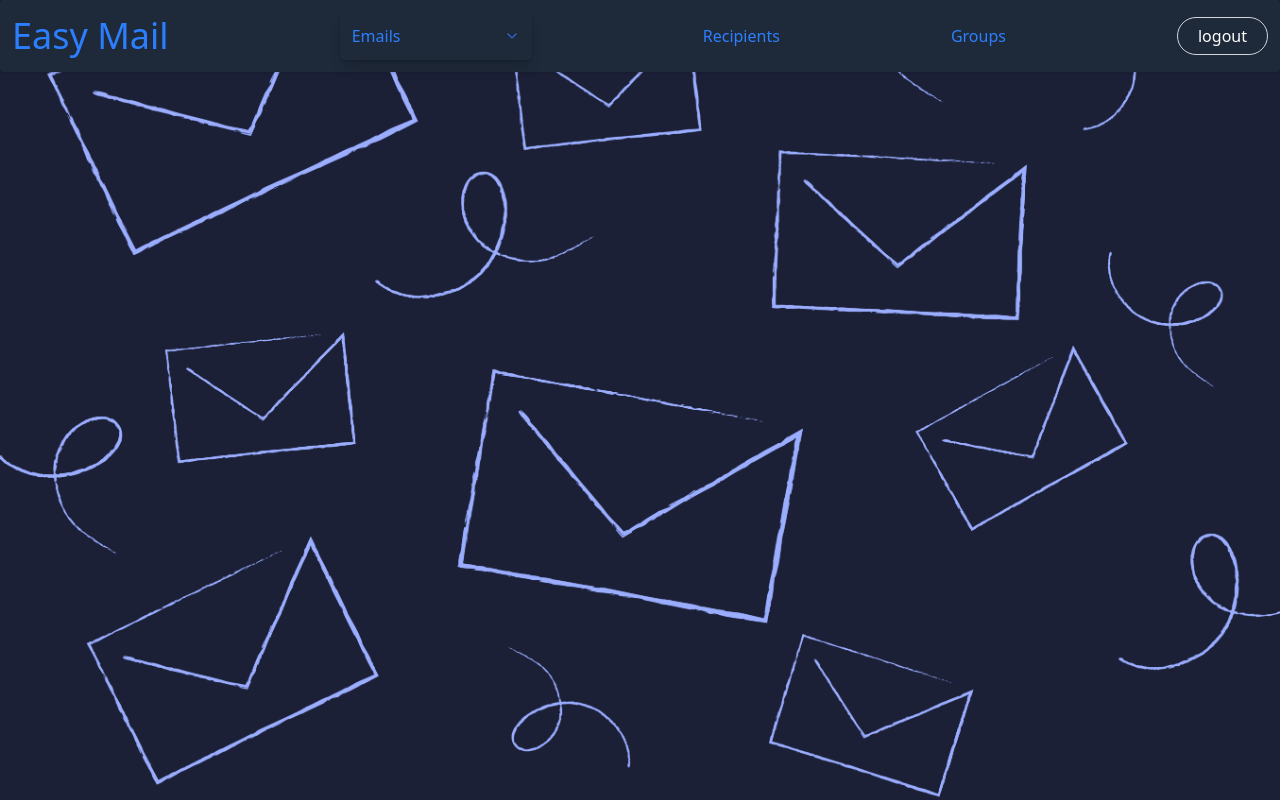
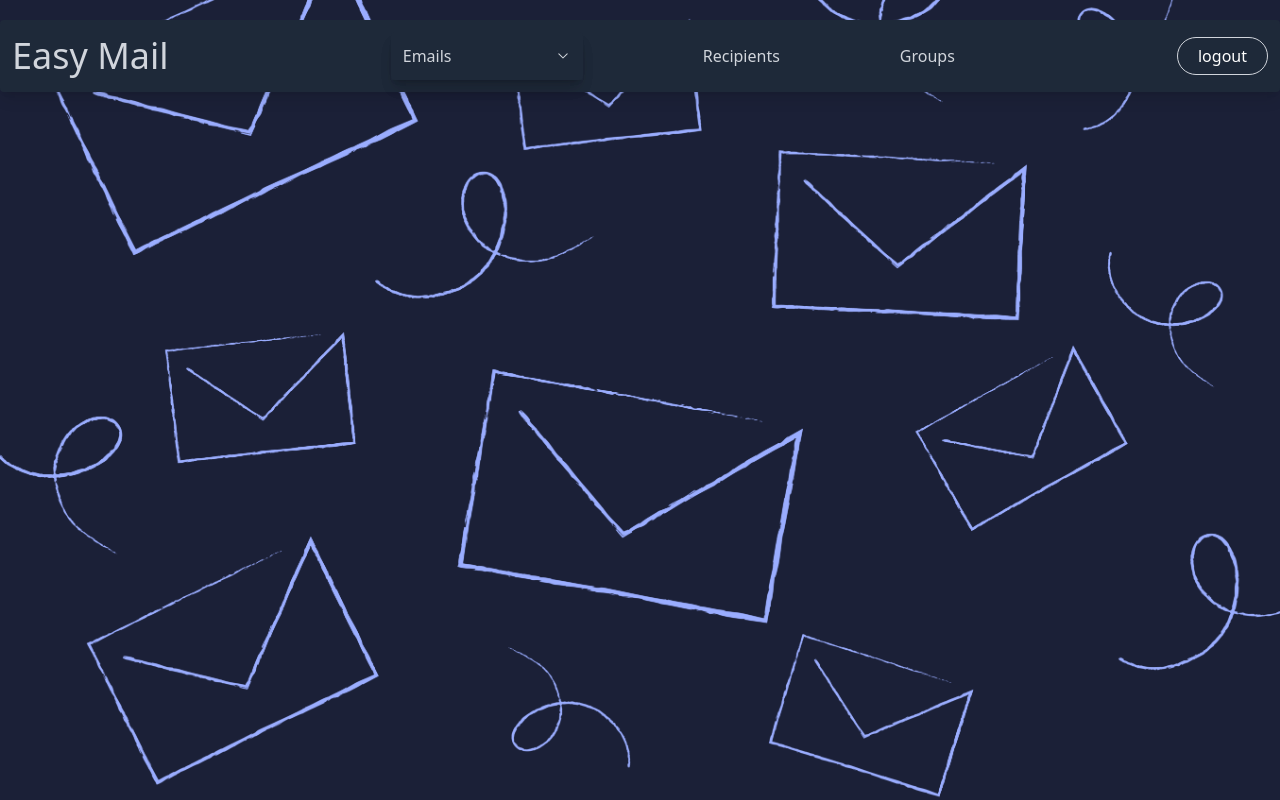
Before and after one commit to Robbobs/easy-mail-frontend, a React (Vite) app: page / in a window 1280 px wide. Built offline with nearby package versions, Linux system fonts and the light colour scheme.

Commit message:
css overall adjustmnets

```diff
--- a/src/App.tsx
+++ b/src/App.tsx
@@ -4,7 +4,10 @@ function App() {
 
   return (
     <div className="h-screen w-screen bg-cover bg-center bg-no-repeat" style={{ backgroundImage: "url('/stay-current-with-email_1300_867.png')" }}>
-      <Navbar />
+      <div className="container mx-auto">
+        <Navbar />
+
+      </div>
     </div>
   );
 }
--- a/src/components/Dropdown.tsx
+++ b/src/components/Dropdown.tsx
@@ -12,7 +12,7 @@ interface DropdownProps {
     options: Option[];
     label?: string | number;
     onChange: (option: Option) => void;
-    className: string;
+    className?: string;
 }
 
 export default function Dropdown({ options, label, onChange, className }: DropdownProps) {
--- a/src/components/Navbar.tsx
+++ b/src/components/Navbar.tsx
@@ -21,30 +21,31 @@ export default function Navbar(){
     ];
 
     return (
-        <div className="w-full max-h-[20px]">
+        <div className="w-full max-h-[20px] pt-5">
             <Panel className="flex flex-row items-center justify-between">
-                <Link className="text-4xl" to={'/'}>
+                <Link className="text-gray-300 text-4xl" to={'/'}>
                     Easy Mail
                 </Link>
 
+                <div className="flex flex-row items-center gap-30">
                     <div className="shadow-lg relative flex flex-row">
                         <Dropdown
                             options={email}
                             label={'Emails'}
                             onChange={(option: Option) => console.log('selected:', option)}
-                        className='text-blue-500'
                         />
                     </div>
 
-                <Link to={'/recipients'}>
+                    <Link className="text-gray-300" to={'/recipients'}>
                         Recipients
                     </Link>
 
-                <Link to={'/groups'}>
+                    <Link className="text-gray-300" to={'/groups'}>
                         Groups
                     </Link>
+                </div>
 
-                <Button primary rounded outline>
+                <Button className="text-gray-300" primary rounded outline>
                     logout
                 </Button>
             </Panel>
--- a/src/components/Panel.tsx
+++ b/src/components/Panel.tsx
@@ -9,7 +9,7 @@ interface PanelProps extends HTMLAttributes<HTMLDivElement> {
 export default function Panel({ children, className, ...rest }: PanelProps) {
   const finalClassNames = classnames(
     className,
-    'rounded p-3 shadow bg-gray-800 w-auto h-auto',
+    'rounded p-3 shadow-lg bg-gray-800 w-auto h-auto',
   );
 
   return (
```
Lines whose indentation alone changed are shown as unchanged.
